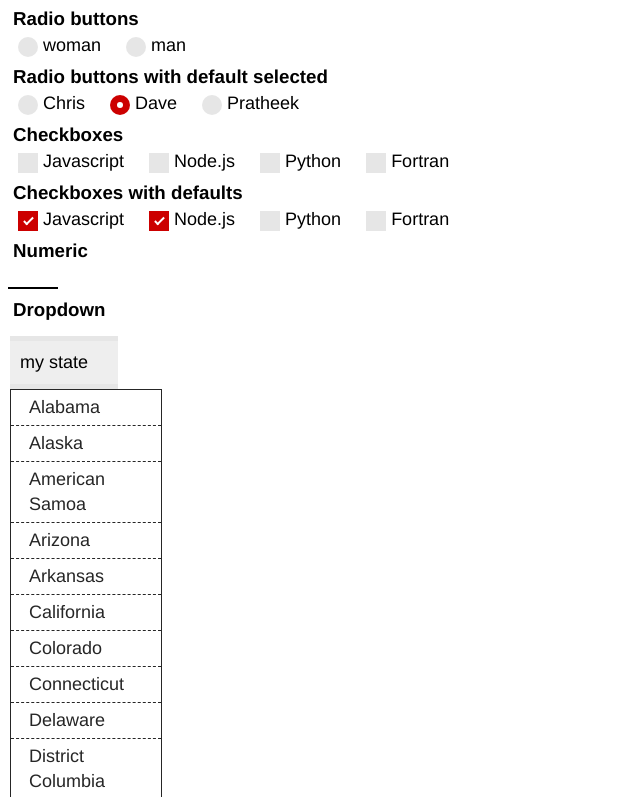
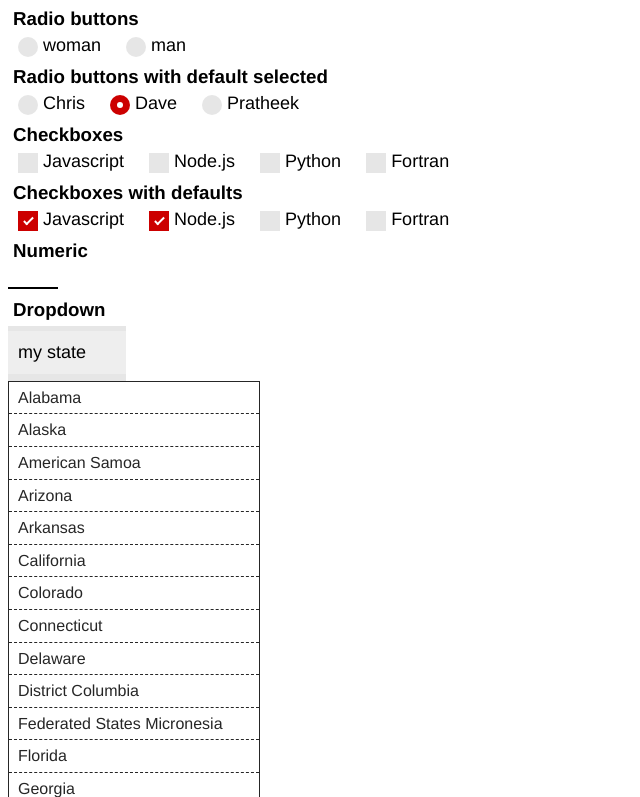
Before and after one commit to TimeMagazine/fancy-radio-buttons, a website with bundled scripts: page example/example.html in a window 1280 px wide. Both pictures are taken after a click on the element "my state". Shown: the top 797 px of the page, without its empty margins (0-640 px from the left). Built offline with nearby package versions, Linux system fonts and the light colour scheme.

Commit message:
bunch of css fixes to dropdown

```diff
--- a/js/Dropit/dropit.js
+++ b/js/Dropit/dropit.js
@@ -22,12 +22,33 @@
 
                     // Hide initial submenus
                     $el.addClass('dropit')
-                    .find('>'+ settings.triggerParentEl +':has('+ settings.submenuEl +')').addClass('dropit-trigger')
-                    .find(settings.submenuEl).addClass('dropit-submenu').hide();
+                        .find('>'+ settings.triggerParentEl +':has('+ settings.submenuEl +')').addClass('dropit-trigger')
+                        .find(settings.submenuEl).addClass('dropit-submenu').hide();
 
                     // Open on click
                     $el.off(settings.action).on(settings.action, settings.triggerParentEl +':has('+ settings.submenuEl +') > '+ settings.triggerEl +'', function(){
                         // Close click menu's if clicked again
+                        if(settings.action == 'click' && $(this).parents(settings.triggerParentEl).hasClass('dropit-open')){
+                            settings.beforeHide.call(this);
+                            $(this).parents(settings.triggerParentEl).removeClass('dropit-open').find(settings.submenuEl).hide();
+                            settings.afterHide.call(this);
+                            return false;
+                        }
+
+                        // Hide open menus
+                        settings.beforeHide.call(this);
+                        $('.dropit-open').removeClass('dropit-open').find('.dropit-submenu').hide();
+                        settings.afterHide.call(this);
+
+                        // Open this menu
+                        settings.beforeShow.call(this);
+                        $(this).parents(settings.triggerParentEl).addClass('dropit-open').find(settings.submenuEl).show();
+                        settings.afterShow.call(this);
+
+                        return false;
+                    });
+
+                    $(el).find(".arrow-down").on(settings.action, function() {
                         if(settings.action == 'click' && $(this).parents(settings.triggerParentEl).hasClass('dropit-open')){
                             settings.beforeHide.call(this);
                             $(this).parents(settings.triggerParentEl).removeClass('dropit-open').find(settings.submenuEl).hide();
--- a/js/Dropit/index.js
+++ b/js/Dropit/index.js
@@ -10,7 +10,6 @@ opts:
 
 ;(function($) {
 	var template = require("./template.html");
-
 
 	module.exports = function(parent, opts) {
 		if (!opts.items) {
--- a/js/dropdown.js
+++ b/js/dropdown.js
@@ -5,8 +5,6 @@ opts:
 -intro: Non-selectedable default text, like "Choose a state"
 */
 
-//require(__dirname + "/Dropit/Dropit.js");
-//require(__dirname + "/Dropit/dropit.css");
 require("./Dropit/dropit");
 var template = require("../templates/dropdown.html");
 
@@ -33,12 +31,16 @@ var template = require("../templates/dropdown.html");
 			}).appendTo("#" + opts.id + " li ul");
 		});
 
-		$(parent + ' .menu').dropit({
-			beforeShow: opts.beforeShow
-		});
+		$(parent + ' .menu')
+			.dropit({
+				beforeShow: opts.beforeShow
+			});
+
+		var max_width = Math.max($(parent).innerWidth(), $(parent + " .selection").width(), $(parent + " .dropit-submenu").outerWidth());
 
 		// make dropdown the size of the longest option
-		//$(parent + " .dropit-trigger").css("width", Math.max($(parent + " .selection").width(), $(parent + " .dropit-submenu").outerWidth()));
+		$(parent + " .dropit-submenu").css("width", Math.min(400, max_width));
+		$(parent + " .dropit-trigger").css("width", Math.min(400, max_width));
 
 		// fire callback if a valid value is preselected
 		if (opts.intro == opts.items[0]) {
--- a/styles/dropdown.less
+++ b/styles/dropdown.less
@@ -1,18 +1,18 @@
-.dropit .dropit-trigger {
-    background-color: @background;
-    padding: 5px 0;
-    //min-width: 120px;
+.dropit {
+    //display: block;
 }
 
-.dropit .dropit-submenu {
-    //min-width: auto;
+.dropit .dropit-trigger {
+    position: relative;
+    padding: 5px 0;
 }
 
 .menu {
-    width: auto !important;
+    background-color: transparent;
+    //width: auto !important;
     display: inline-block;
     font-weight: 100;
-    margin: 10px 2px !important;
+    margin: 0 !important;
     line-height: 1.3em;
 }
 
@@ -22,10 +22,14 @@
 }
 
 .menu .selection {
-    position: relative;
-    text-align: center;
+    text-overflow: ellipsis;
+    overflow: hidden;
+    white-space: nowrap;
+    width: 100%;
+    box-sizing: border-box;
+    text-align: left;
     color: @black;
-    padding: 10px;
+    padding: 10px 20px 10px 10px;
 
     span {
         padding-right: 20px;
@@ -37,16 +41,20 @@
 .menu ul.dropit-submenu {
     background-color: #FFF;
     color: @black;
-    //width: 120px;
+    position: absolute;
+    left: 0;
+    top: auto;
+    width: 250px;
     border: 1px solid @black;
 }
 
 .menu ul.dropit-submenu li {
-    display: block;
-    line-height: 25px;
+    line-height: 1.1em;
+    font-size: 16px;
     color: @black;
-    padding: 5px 18px;
+    padding: 7px 9px;
     cursor: pointer;
+    white-space: normal;
 }
 
 .menu ul.dropit-submenu li:not(:last-child) {
@@ -67,5 +75,21 @@
     border-top: 8px solid @red;
     position: absolute;
     right: 8px;
-    top: 41%;
+    top: 43%;
+    margin: 0;
 }
+
+.dropit-open {
+    .arrow-down {
+        width: 0;
+        height: 0;
+        border-left: 5px solid transparent;
+        border-right: 5px solid transparent;
+        border-bottom: 8px solid @red;
+        border-top: 0;
+        position: absolute;
+        right: 8px;
+        top: 43%;
+        margin: 0;
+    }
+}
```
